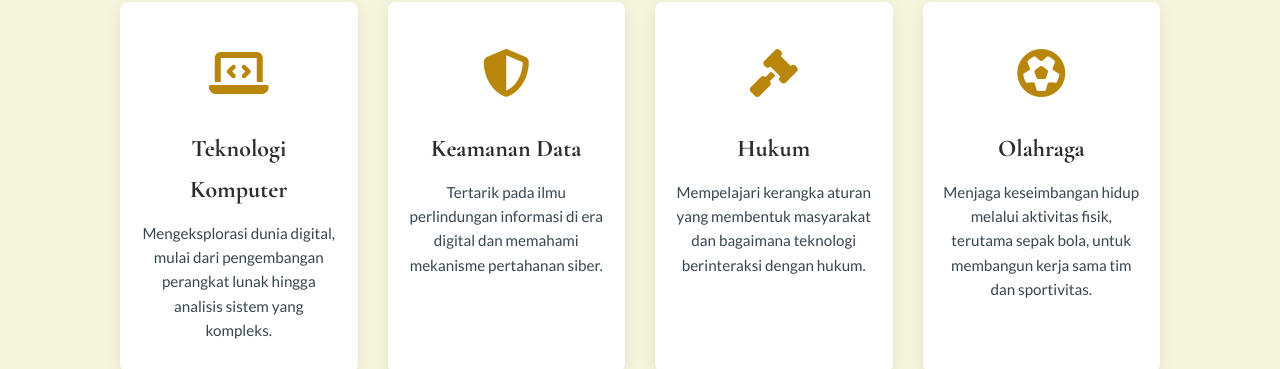
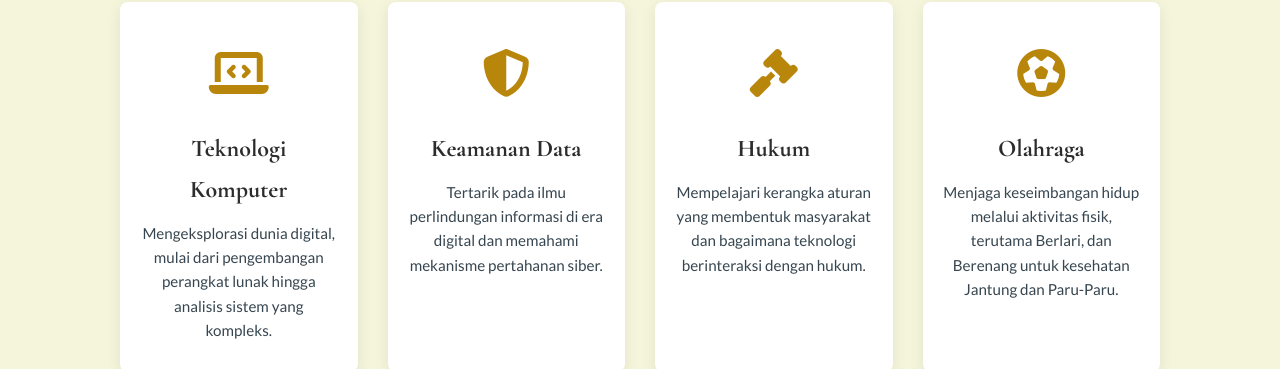
Before and after one commit to fatihhnyahebat/portosem1, a plain HTML site: page index.html in a window 1280 px wide. Shown: the part 2264-2633 px from the top of the page. Drawn offline with nearby package versions, Linux system fonts and the light colour scheme; animation ran at ten frames a second.

Commit message:
Update index.html

```diff
--- a/index.html
+++ b/index.html
@@ -34,7 +34,7 @@
 
         html {
             scroll-behavior: smooth;
-            scroll-padding-top: 100px; /* Menambahkan ruang untuk header fixed */
+            scroll-padding-top: 80px; /* Menambahkan ruang untuk header fixed */
         }
 
         body {
@@ -639,7 +639,7 @@
                 <div class="interest-card reveal">
                     <div class="icon"><i class="fas fa-futbol"></i></div>
                     <h3>Olahraga</h3>
-                    <p>Menjaga keseimbangan hidup melalui aktivitas fisik, terutama sepak bola, untuk membangun kerja sama tim dan sportivitas.</p>
+                    <p>Menjaga keseimbangan hidup melalui aktivitas fisik, terutama Berlari, dan Berenang untuk kesehatan Jantung dan Paru-Paru.</p>
                 </div>
             </div>
         </section>
```
